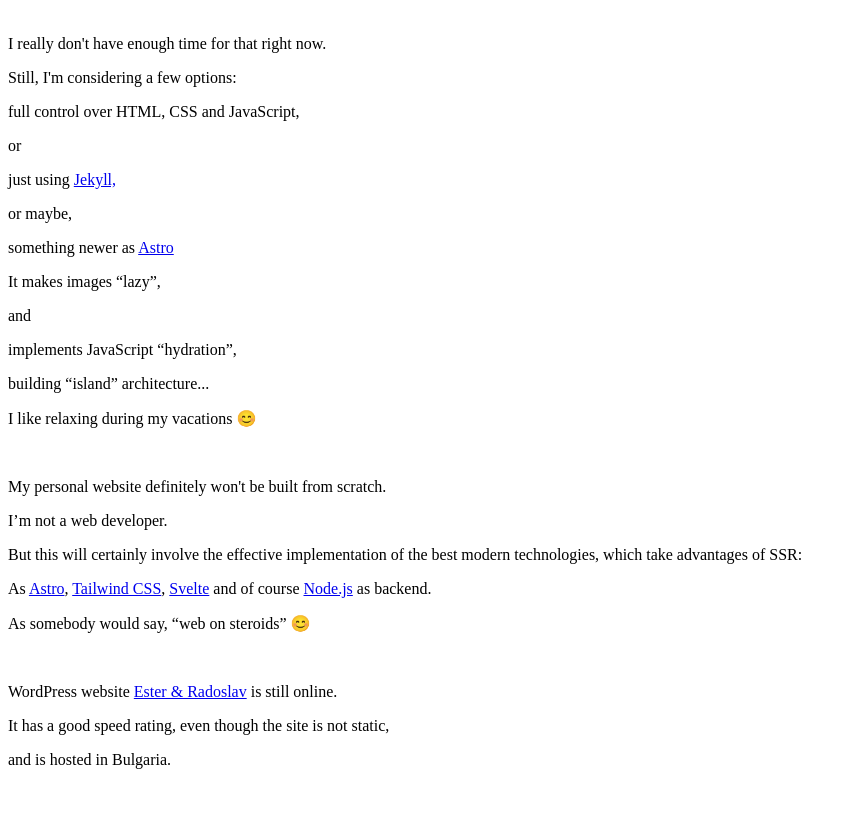
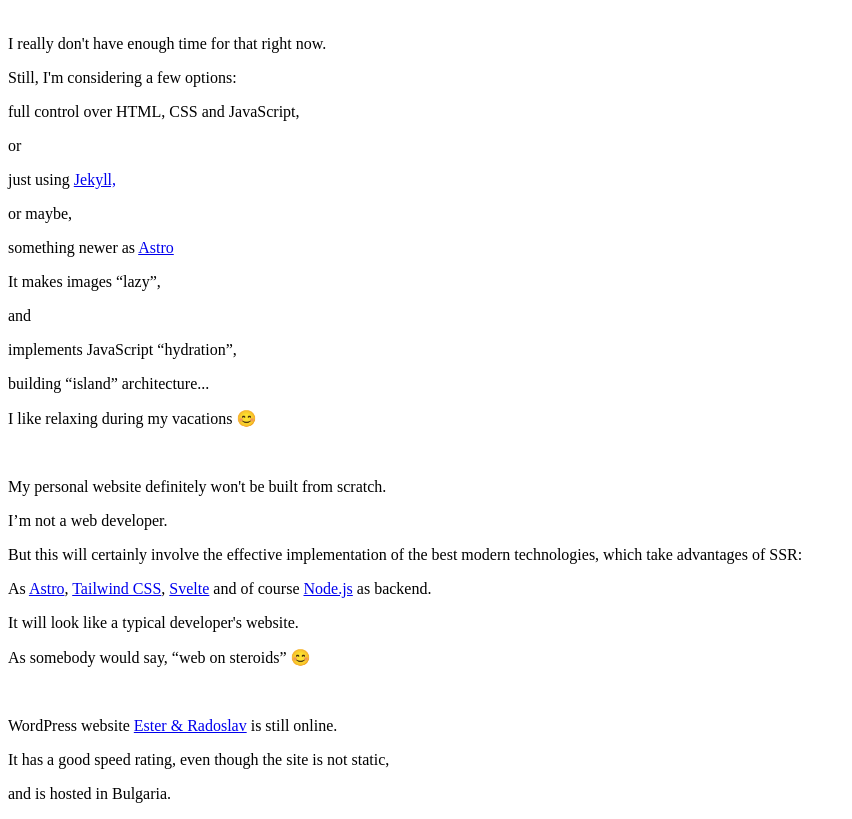
Before and after one commit to radoslav-1973/site, a plain HTML site: page index.html in a window 1280 px wide. Shown: the part 79-898 px from the top of the page, without its empty margins (0-852 px from the left). Before the commit the page ends 864 px from the top, so only its background shows below. Drawn offline with Linux system fonts and the light colour scheme.

Commit message:
Update index.html

```diff
--- a/index.html
+++ b/index.html
@@ -23,6 +23,7 @@
 <p>I’m not a web developer.</p>
 <p>But this will certainly involve the effective implementation of the best modern technologies, which take advantages of SSR:</p>
 <p>As <a href="https://astro.build/">Astro</a>, <a href="https://tailwindcss.com/">Tailwind CSS</a>, <a href="https://svelte.dev/">Svelte</a> and of course <a href="https://nodejs.org/en">Node.js</a> as backend.</p>
+<p>It will look like a typical developer's website.</p>
 <p>As somebody would say, “web on steroids” 😊 </p>
 <br>
 <p>WordPress website <a href="https://radest.top/">Ester & Radoslav</a> is still online.</p>
```
